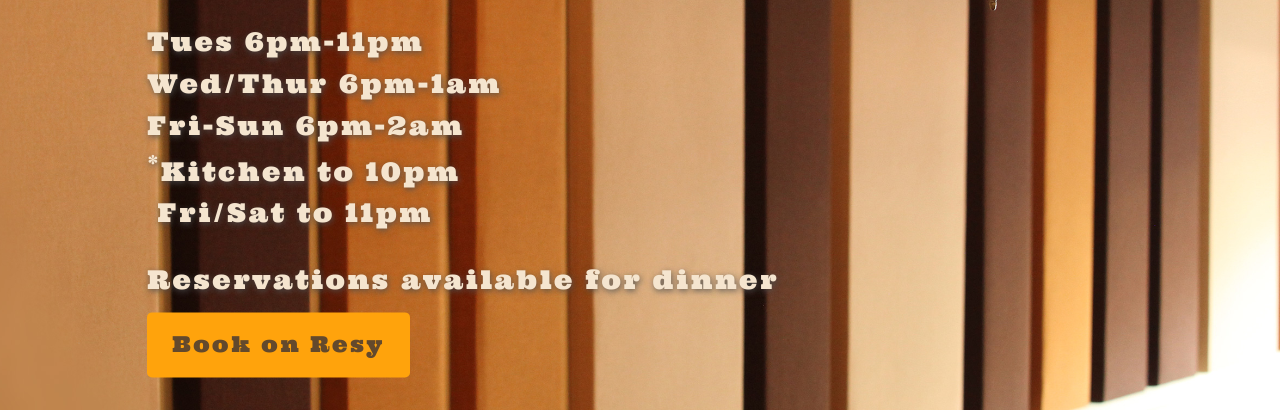
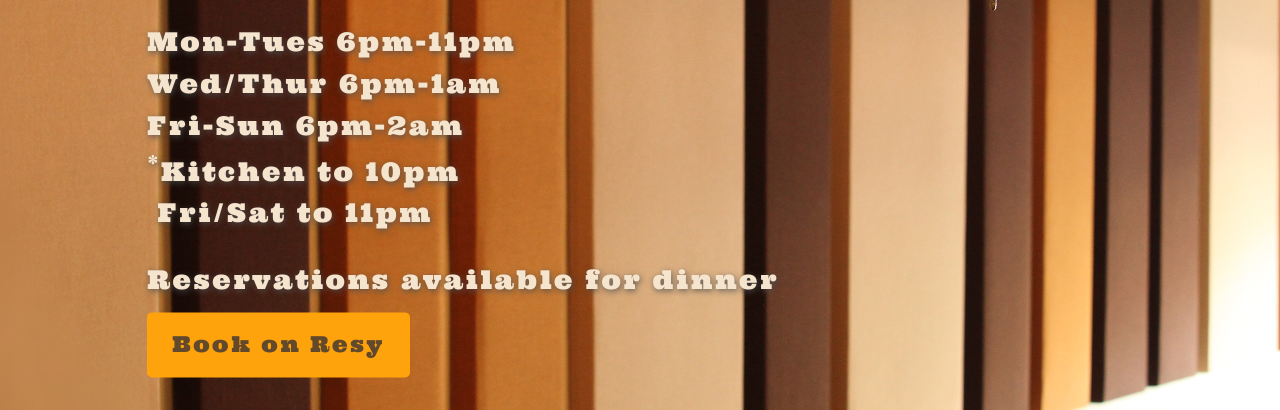
Before and after one commit to littlejerryTO/little-jerry-landing, a website: page index.html in a window 1280 px wide. Shown: the part 278-688 px from the top of the page. Drawn offline with nearby package versions, Linux system fonts and the light colour scheme.

Commit message:
update Hours

```diff
--- a/index.html
+++ b/index.html
@@ -145,7 +145,7 @@
         <!-- <span class="heading-primary--sub">Summer 2019</span> -->
         <span class="heading-primary--sub">418 College St<br />Toronto</span>
           <span v-if="Date.now() > dateAfter" class="heading-primary--sub heading-primary--sub2"
-          >Tues 6pm-11pm<br>Wed/Thur 6pm-1am<br>Fri-Sun 6pm-2am
+          >Mon-Tues 6pm-11pm<br>Wed/Thur 6pm-1am<br>Fri-Sun 6pm-2am
           <!-- <br><small><sup>*</sup>Closed Mon</small> -->
         <br/><sup>*</sup>Kitchen to 10pm<br>&nbsp;Fri/Sat to 11pm
         <!-- <small>(10pm Sunday)</small> -->
```
